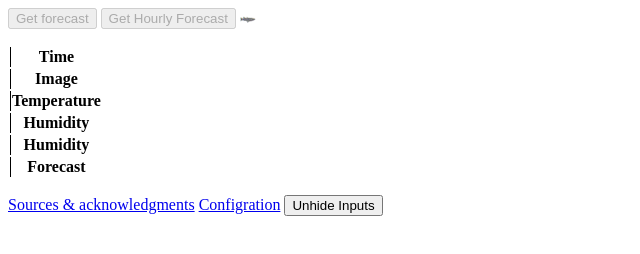
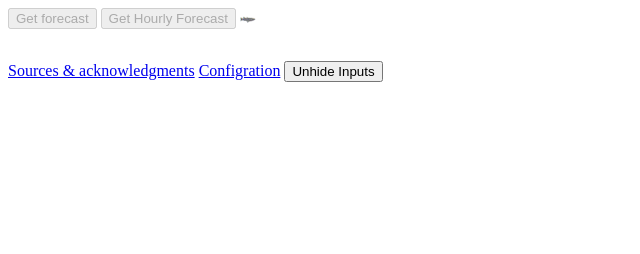
Before and after one commit to BlokMaster21309/weather, a website: page index.html in a window 1280 px wide. Shown: the whole page, without its empty margins (0-640 px from the left). Drawn offline with Linux system fonts and the light colour scheme.

Commit message:
removed placeholder text cuz i forgor

```diff
--- a/index.html
+++ b/index.html
@@ -40,28 +40,18 @@
 
 		<p id="status"></p>
 		<table id="weather">
-			<thead>
 			<tr id="weather-time">
-					<th scope="col">Time</th>
 			</tr>
-			</thead>
-			<tbody>
 			<tr id="weather-image">
-					<th scope="row">Image</th>
 			</tr>
 			<tr id="weather-temperature">
-					<th scope="row">Temperature</th>
 			</tr>
 			<tr id="weather-wind">
-					<th scope="row">Humidity</th>
 			</tr>
 			<tr id="weather-precipitation">
-					<th scope="row">Humidity</th>
 			</tr>
 			<tr id="weather-forecast">
-					<th scope="row">Forecast</th>
 			</tr>
-			</tbody>
 		</table>
 		</section>
 	</main>
```
Lines whose indentation alone changed are shown as unchanged.
